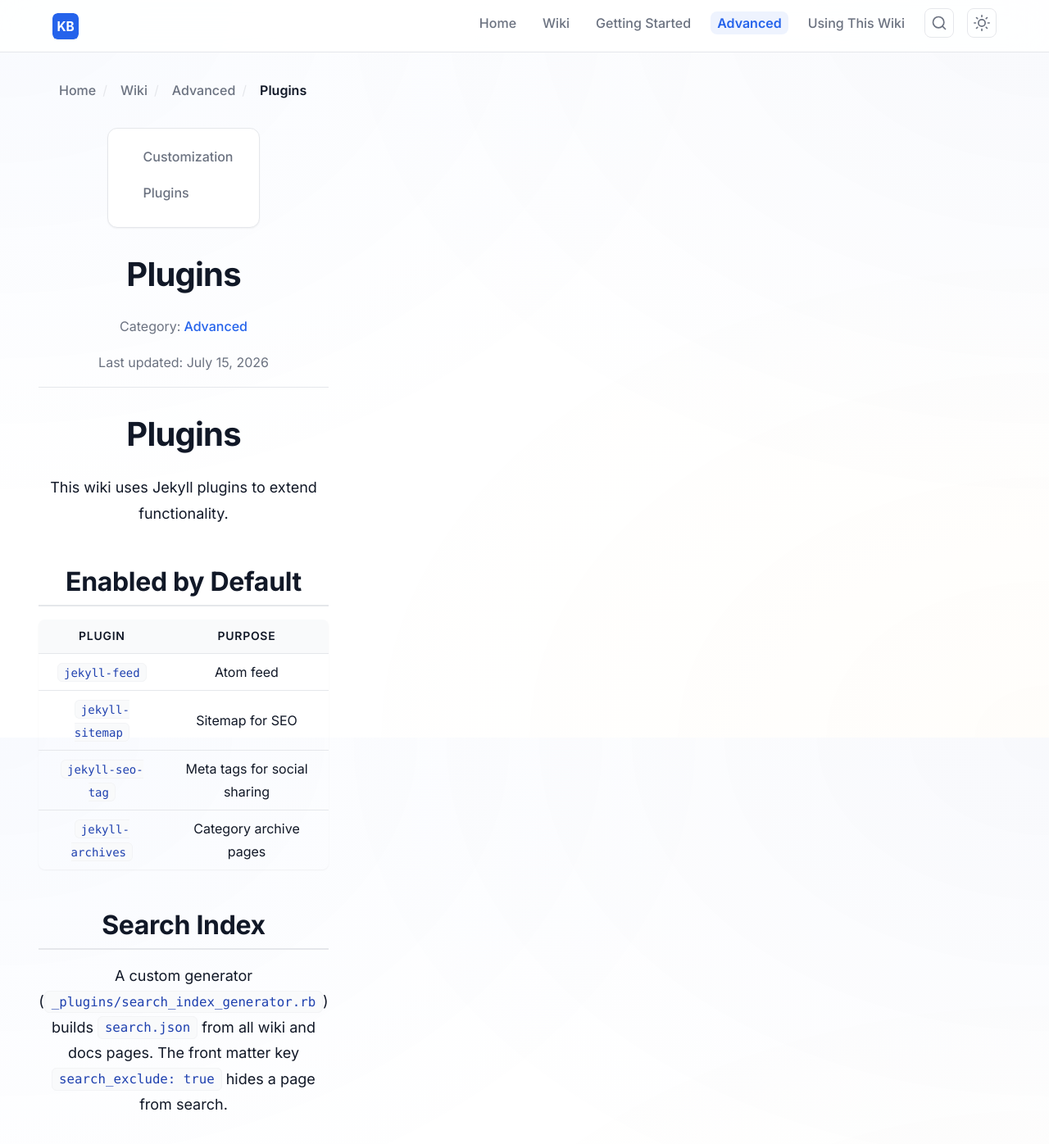
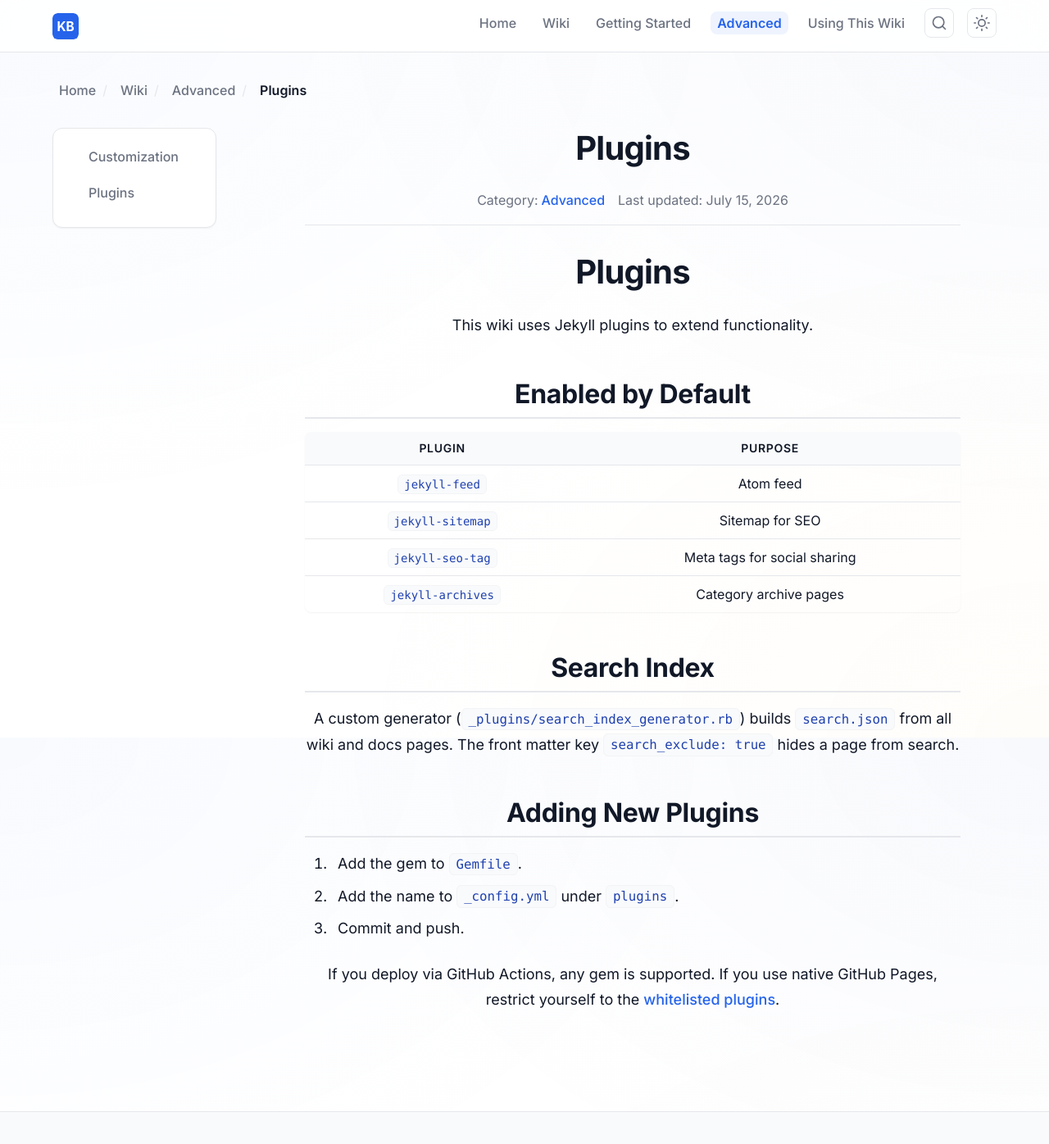
Before and after one commit to jemmonsss/Js-Knolagebase, a Jekyll site: the page built from _wiki/advanced/plugins.md, in a window 1280 px wide and 1400 px high. Shown: the top 1396 px of the window at 82% size. Built offline with Jekyll 4.4.1, drawn with Linux system fonts in a browser that asks for light colours; comment, search, counter and statistics services are not loaded.

Commit message:
fix: switch wiki/category content layout to centered flexbox

```diff
--- a/_sass/_layout.scss
+++ b/_sass/_layout.scss
@@ -65,6 +65,8 @@
 // ------------------------------
 .page-sidebar {
   position: static;
+  flex: 0 0 $sidebar-width;
+  max-width: $sidebar-width;
 }
 
 .sidebar-nav {
@@ -124,6 +126,11 @@
     box-shadow: none;
     border: none;
     padding: 0;
+  }
+
+  .page-sidebar {
+    flex: 1 1 100%;
+    max-width: none;
   }
 
   .sidebar-list {
--- a/assets/css/main.scss
+++ b/assets/css/main.scss
@@ -261,14 +261,18 @@ body {
 }
 
 .wiki-content-wrapper {
-  display: grid;
-  grid-template-columns: 1fr;
+  display: flex;
+  flex-wrap: wrap;
   gap: $spacing-xl;
-  justify-items: center;
+  justify-content: center;
+  align-items: flex-start;
 }
 
 .wiki-article {
+  flex: 1 1 0;
   min-width: 0;
+  max-width: $content-max-width;
+  margin: 0 auto;
   text-align: center;
 
   h1 {
@@ -312,8 +316,7 @@ body {
 
 @media (min-width: #{$breakpoint-desktop}) {
   .wiki-content-wrapper {
-    grid-template-columns: $sidebar-width minmax(0, $content-max-width);
-    justify-content: center;
+    flex-wrap: nowrap;
   }
 
   .toc-sidebar {
@@ -387,16 +390,16 @@ body {
 }
 
 .category-content-wrapper {
-  display: grid;
-  grid-template-columns: 1fr;
+  display: flex;
+  flex-wrap: wrap;
   gap: $spacing-xl;
-  justify-items: center;
+  justify-content: center;
+  align-items: flex-start;
 }
 
 @media (min-width: #{$breakpoint-desktop}) {
   .category-content-wrapper {
-    grid-template-columns: $sidebar-width minmax(0, $content-max-width);
-    justify-content: center;
+    flex-wrap: nowrap;
   }
 }
 
```
